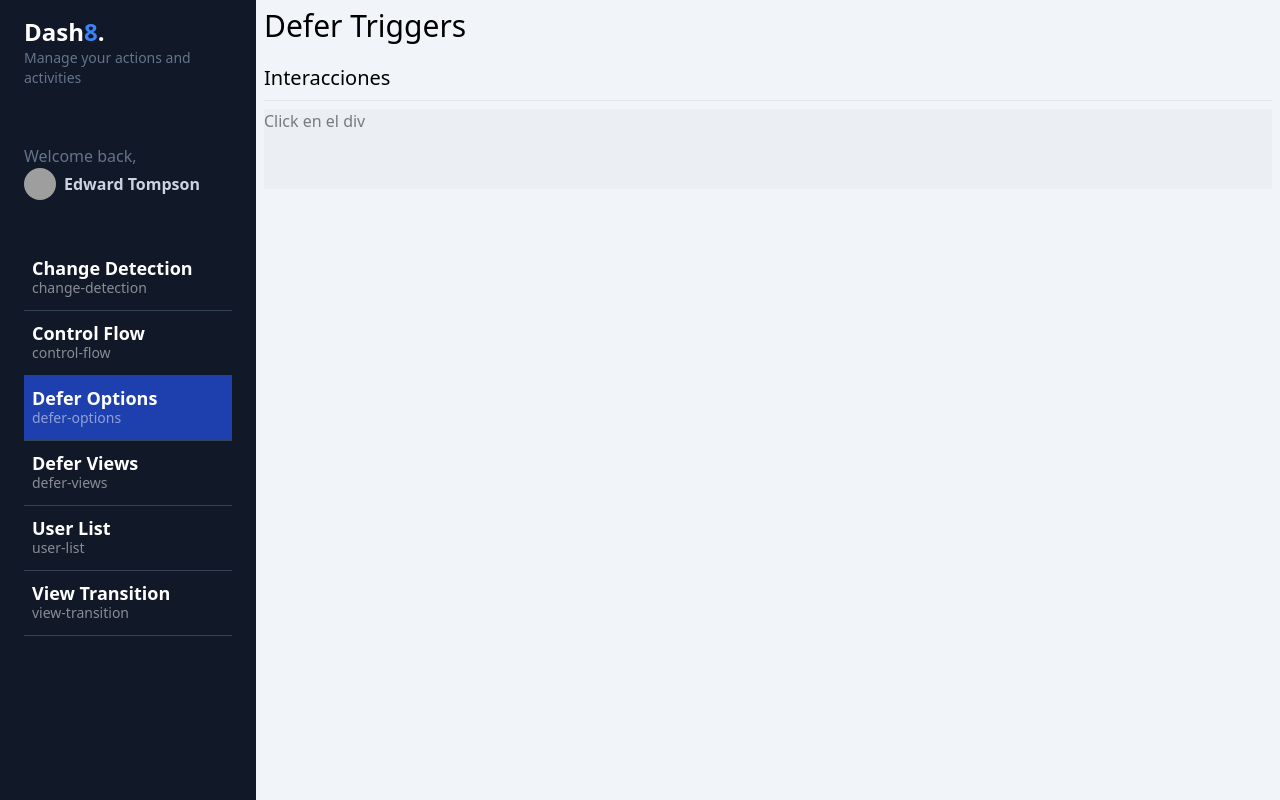
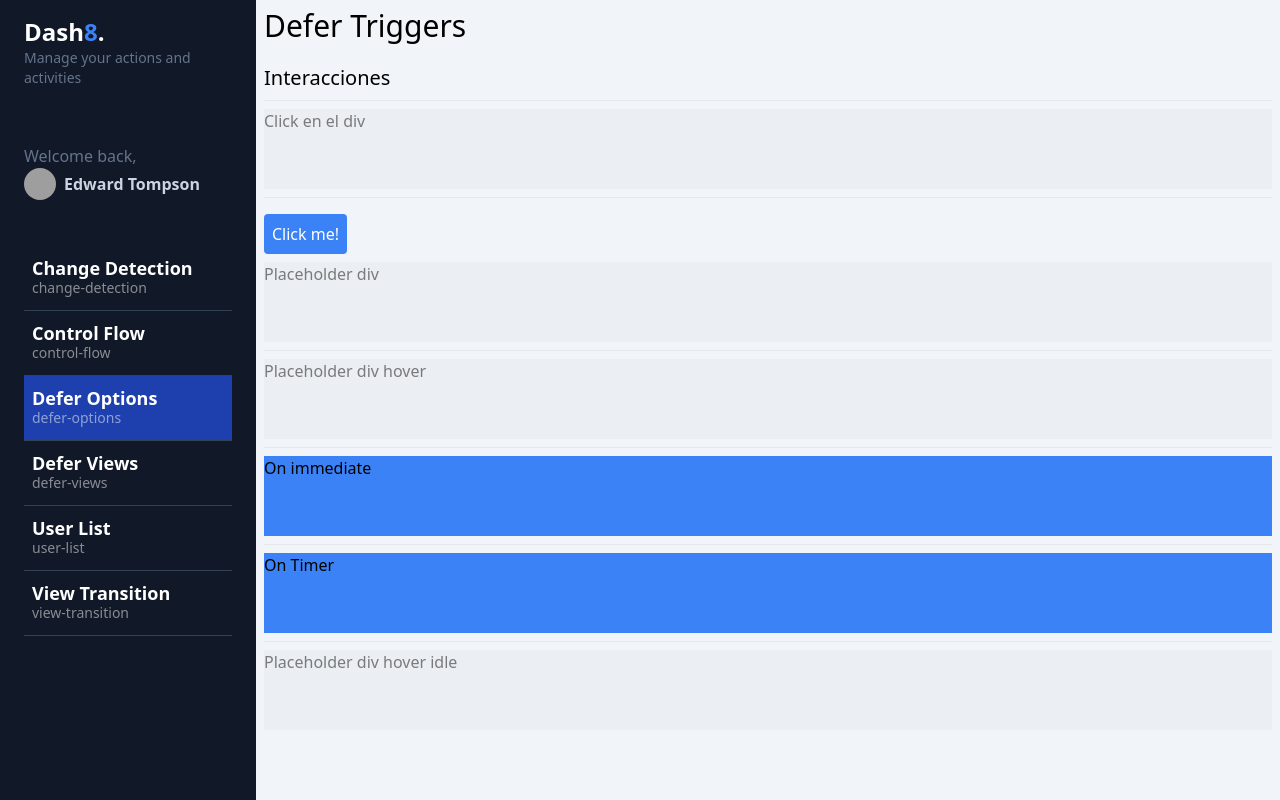
Before and after one commit to jhonnycgarcia/dev-talleres-my-dashboard-app, an Angular app: page /dashboard/defer-options in a window 1280 px wide. Built offline with nearby package versions, Linux system fonts and the light colour scheme; grey boxes are pictures that could not be loaded.

Commit message:
Defer Triggers - Interacciones - Parte 2

```diff
--- a/src/app/dashboard/pages/defer-options-page/defer-options-page.component.html
+++ b/src/app/dashboard/pages/defer-options-page/defer-options-page.component.html
@@ -15,3 +15,84 @@
   }
 
 </section>
+
+<section>
+  <hr class="my-2">
+
+  <button
+    #btnInteraction
+    class="p-2 bg-blue-500 hover:bg-blue-700 transition-all rounded text-white my-2">
+    Click me!
+  </button>
+
+  @defer (on interaction(btnInteraction)) {
+    <shared-heavy-loaders-fast cssClass="bg-blue-500 h-20">
+      <span>On iteracion</span>
+    </shared-heavy-loaders-fast>
+  } @placeholder {
+    <div class="w-full h-20 bg-gray-200 animate-pulse">
+      Placeholder div
+    </div>
+  }
+
+</section>
+
+<section>
+  <hr class="my-2">
+
+  @defer (on hover(btnInteraction)) {
+    <shared-heavy-loaders-fast cssClass="bg-blue-500 h-20">
+      <span>On iteracion</span>
+    </shared-heavy-loaders-fast>
+  } @placeholder {
+    <div class="w-full h-20 bg-gray-200 animate-pulse">
+      Placeholder div hover
+    </div>
+  }
+
+</section>
+
+<section>
+  <hr class="my-2">
+
+  @defer (on immediate) {
+    <shared-heavy-loaders-fast cssClass="bg-blue-500 h-20">
+      <span>On immediate</span>
+    </shared-heavy-loaders-fast>
+  } @placeholder {
+    <div class="w-full h-20 bg-gray-200 animate-pulse">
+      Placeholder div immediate
+    </div>
+  }
+
+</section>
+
+<section>
+  <hr class="my-2">
+
+  @defer (on timer(2000)) {
+    <shared-heavy-loaders-fast cssClass="bg-blue-500 h-20">
+      <span>On Timer</span>
+    </shared-heavy-loaders-fast>
+  } @placeholder {
+    <div class="w-full h-20 bg-gray-200 animate-pulse">
+      Placeholder div timer
+    </div>
+  }
+
+</section>
+
+<section>
+  <hr class="my-2">
+
+  @defer (on hover; prefetch on idle) {
+    <shared-heavy-loaders-fast cssClass="bg-blue-500 h-20">
+      <span>On hover, idle</span>
+    </shared-heavy-loaders-fast>
+  } @placeholder {
+    <div class="w-full h-20 bg-gray-200 animate-pulse">
+      Placeholder div hover idle
+    </div>
+  }
+
+</section>
```
